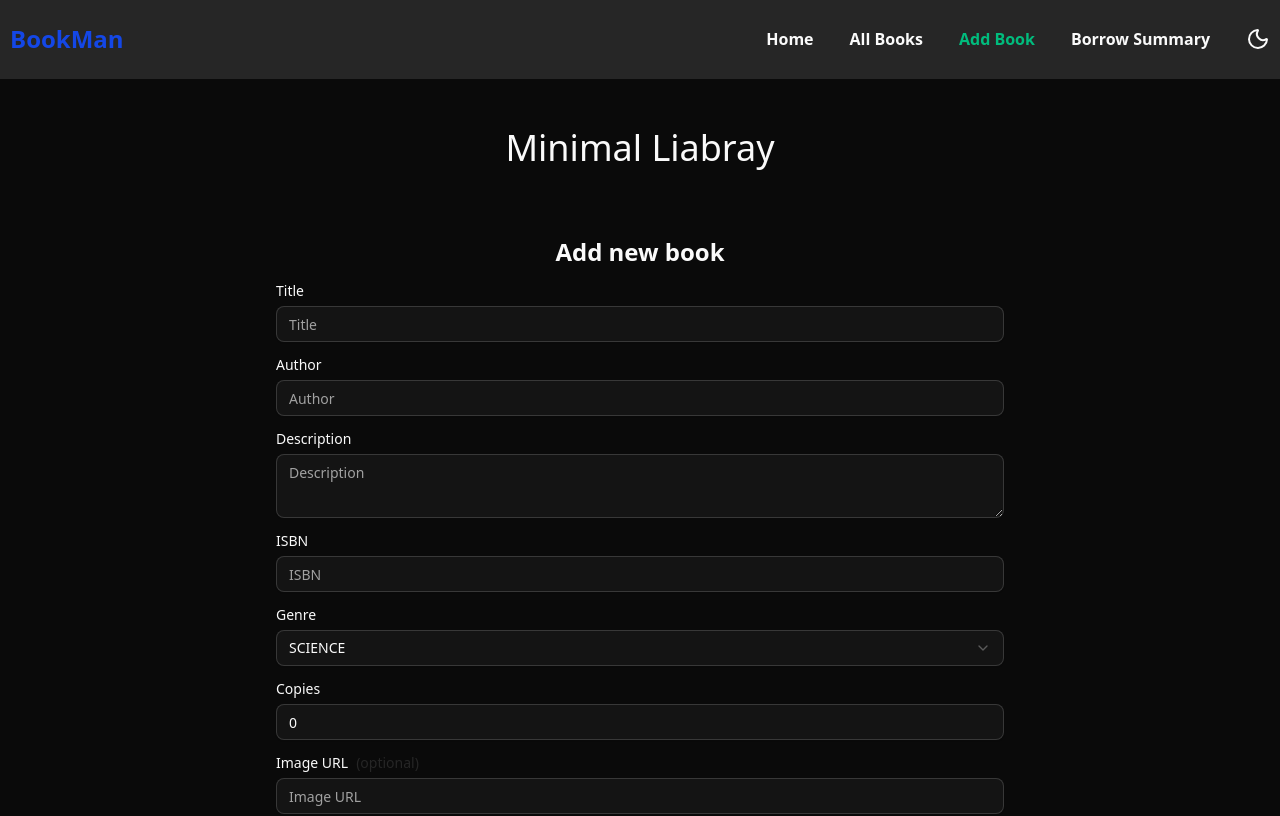
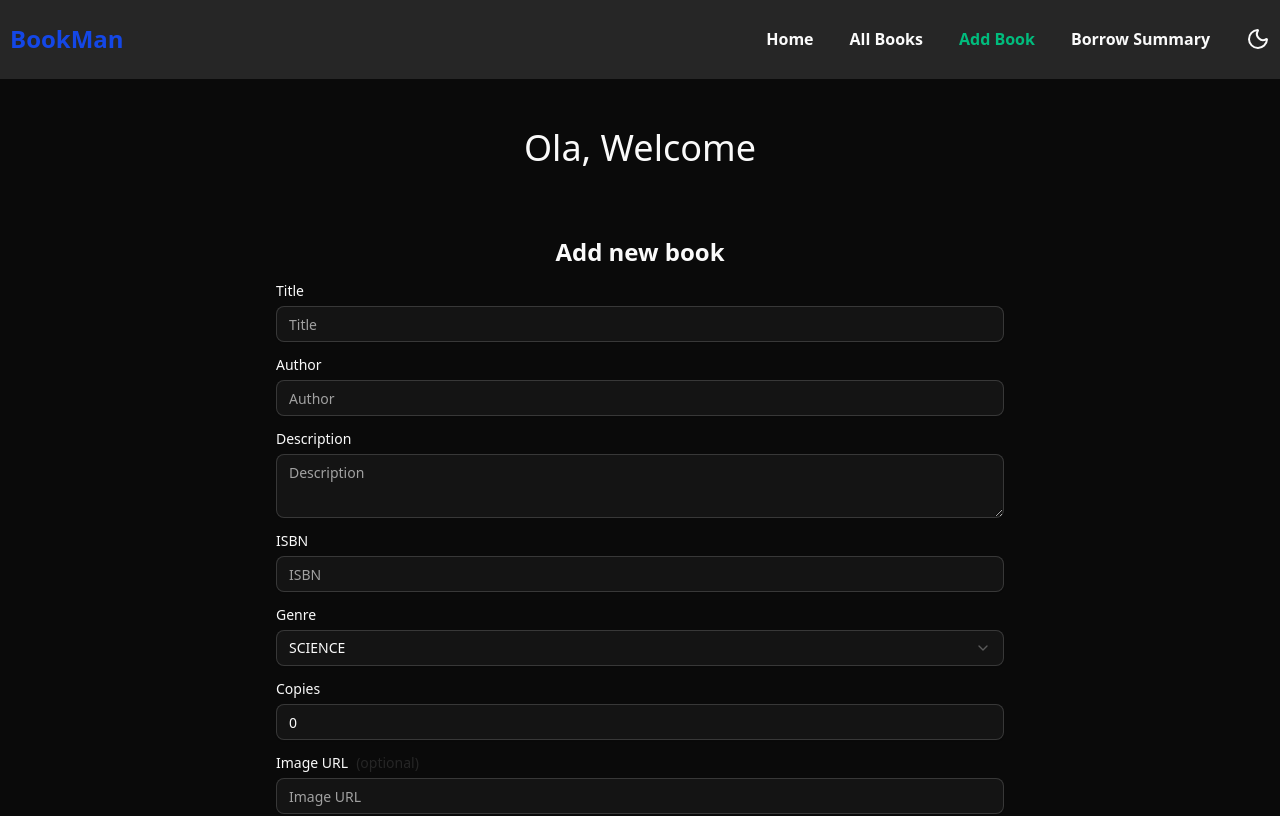
Before and after one commit to sifulbd/library-management-react-, a React (Vite) app: page /add-book in a window 1280 px wide. Shown: the top 816 px of the page. Built offline with nearby package versions, Linux system fonts and the light colour scheme.

Commit message:
all files added

```diff
--- a/src/components/common/Banner.tsx
+++ b/src/components/common/Banner.tsx
@@ -9,7 +9,7 @@ type Props = {
 export const Banner = (props: Props) => {
     return (
         <div className="text-center">
-            <h2 className="text-4xl mt-32">Minimal Liabray </h2>
+            <h2 className="text-4xl mt-32">Ola, Welcome </h2>
         </div>
     );
 };
--- a/src/components/common/BooksTable.tsx
+++ b/src/components/common/BooksTable.tsx
@@ -111,7 +111,7 @@ const BooksTable = (props: { items: number }) => {
             </div>
             <div className="hidden lg:block mb-2">
                 <Table className="text-center">
-                    <TableHeader className="bg-gray-500 [&>tr>th]:text-center [&>tr>th]:text-background">
+                    <TableHeader className="bg-black [&>tr>th]:text-center [&>tr>th]:text-white">
                         <TableRow>
                             <TableHead>Image</TableHead>
                             <TableHead>Title</TableHead>
--- a/src/pages/BorrowedBooksSummary.tsx
+++ b/src/pages/BorrowedBooksSummary.tsx
@@ -55,7 +55,7 @@ export default function BorrowedBooksSummary() {
             <Wrapper>
                 <div className="hidden md:block mb-2">
                     <Table className="text-center">
-                        <TableHeader className="bg-chart-3 [&>tr>th]:text-center [&>tr>th]:text-background">
+                        <TableHeader className="bg-black [&>tr>th]:text-center [&>tr>th]:text-white">
                             <TableRow>
                                 <TableHead>Book title</TableHead>
                                 <TableHead>ISBN</TableHead>
```
